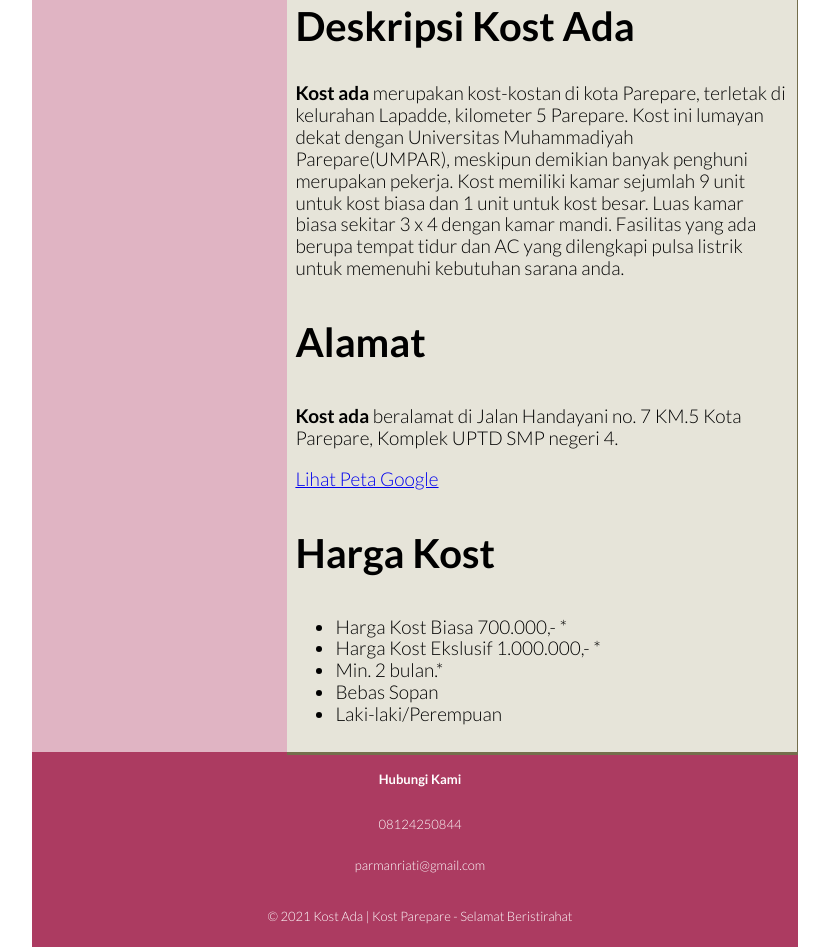
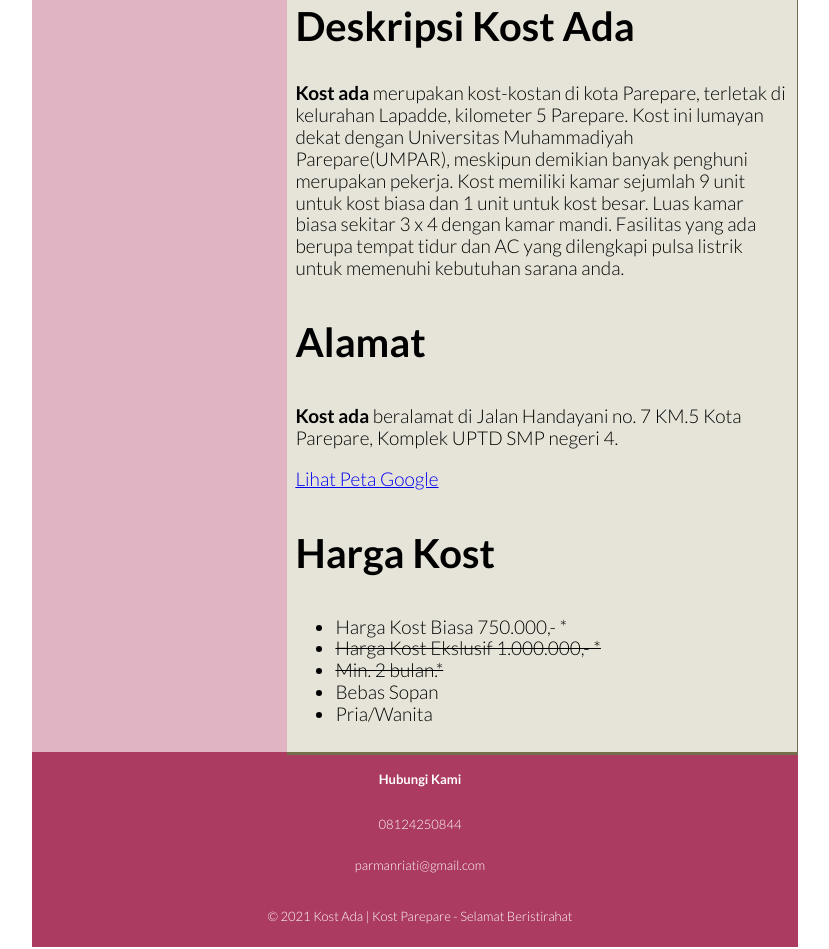
Before and after one commit to 777uliahshafar/kostAdaWeb, a website: page index.html in a window 1280 px wide. Shown: the part 610-1559 px from the top of the page, without its empty margins (225-1054 px from the left). Drawn offline with Linux system fonts and the light colour scheme.

Commit message:
hargasep23

```diff
--- a/index.html
+++ b/index.html
@@ -60,11 +60,11 @@
             <div>
                 <h3>Harga Kost</h3>
                 <ul>
-                    <li>Harga Kost Biasa 700.000,- *</li>
-                    <li>Harga Kost Ekslusif 1.000.000,- *</li>
-                    <li>Min. 2 bulan.*</li>
+                    <li>Harga Kost Biasa 750.000,- *</li>
+                    <li><s>Harga Kost Ekslusif 1.000.000,- *</s></li>
+                    <li><s>Min. 2 bulan.*</s></li>
                     <li>Bebas Sopan</li>
-                    <li>Laki-laki/Perempuan</li>
+                    <li>Pria/Wanita</li>
                 </ul>
             </div>
             </article>
```
